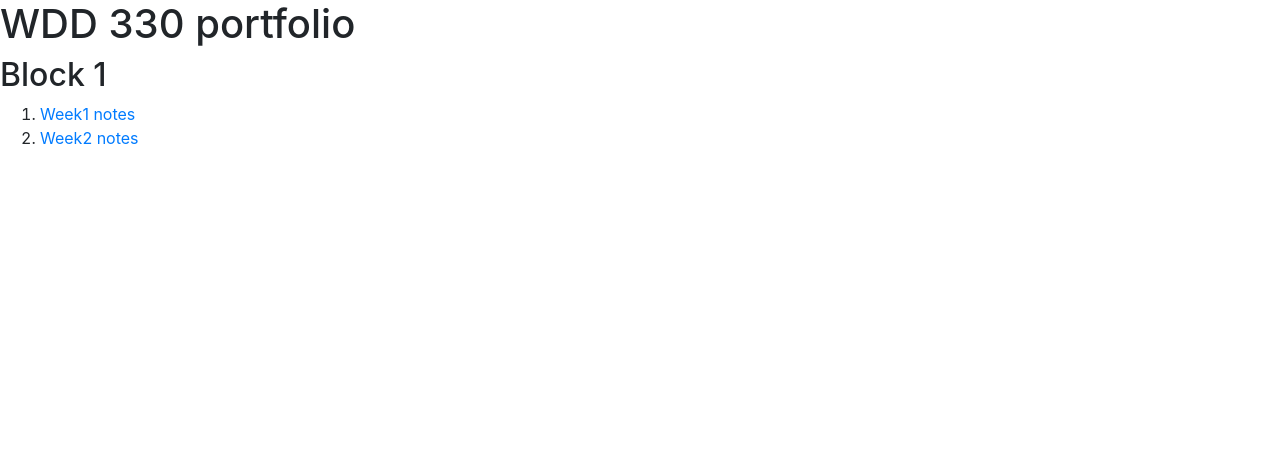
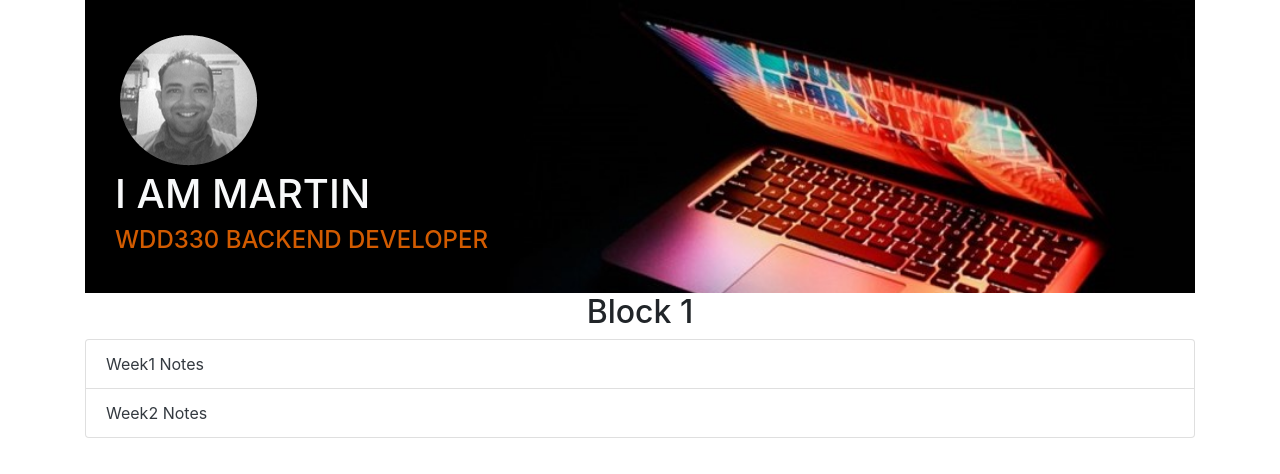
Before and after one commit to Tincho228/WDD330, a plain HTML site: page index.html in a window 1280 px wide. Drawn offline with nearby package versions, Linux system fonts and the light colour scheme.

Commit message:
Style portfolio

```diff
--- /dev/null
+++ b/css/styles.css
@@ -0,0 +1,8 @@
+.bg-image {
+    background-image: url("../images/bg-computer.jpg");
+    background-size: cover;
+    background-repeat: no-repeat;
+}
+.text-orange {
+    color: #d25b00;
+}
--- a/index.html
+++ b/index.html
@@ -1,5 +1,6 @@
 <!doctype html>
 <html lang="en">
+
 <head>
   <title>Portfolio</title>
   <!-- Required meta tags -->
@@ -7,24 +8,51 @@
   <meta name="viewport" content="width=device-width, initial-scale=1, shrink-to-fit=no">
 
   <!-- Bootstrap CSS -->
-    <link rel="stylesheet" href="https://stackpath.bootstrapcdn.com/bootstrap/4.3.1/css/bootstrap.min.css" integrity="sha384-ggOyR0iXCbMQv3Xipma34MD+dH/1fQ784/j6cY/iJTQUOhcWr7x9JvoRxT2MZw1T" crossorigin="anonymous">
+  <link rel="stylesheet" href="css/styles.css">
+  <link rel="stylesheet" href="https://stackpath.bootstrapcdn.com/bootstrap/4.3.1/css/bootstrap.min.css"
+    integrity="sha384-ggOyR0iXCbMQv3Xipma34MD+dH/1fQ784/j6cY/iJTQUOhcWr7x9JvoRxT2MZw1T" crossorigin="anonymous">
 
 </head>
+
 <body>
-
-    <h1>WDD 330 portfolio</h1>
-    <h2>Block 1</h2>
-    <ol id="list">
+  <div class="container">
+    <header class="bg-image">
+      <div class="row" style="padding:30px;">
+        <div class="col-sm-12">
+          <img src="images/profile-picture.png" alt="profile picture">
+        </div>
+        <div class="col-sm-12">
+          <h1 class="text-light">I AM MARTIN</h1>
+          <h4 class="text-orange">WDD330 BACKEND DEVELOPER</h4>
+        </div>
+      </div>
+    </header>
+    <section class="sectionNotes">
+      <div class="row">
+        <div class="col-sm-12">
+          <h2 class="text-center">Block 1</h2>
+          <ol id="list" class="list-group">
 
           </ol>
+        </div>
+      </div>
+    </section>
 
 
-    </ul>
+
+  </div>
   <!-- Optional JavaScript -->
   <!-- jQuery first, then Popper.js, then Bootstrap JS -->
-    <script src="https://code.jquery.com/jquery-3.3.1.slim.min.js" integrity="sha384-q8i/X+965DzO0rT7abK41JStQIAqVgRVzpbzo5smXKp4YfRvH+8abtTE1Pi6jizo" crossorigin="anonymous"></script>
-    <script src="https://cdnjs.cloudflare.com/ajax/libs/popper.js/1.14.7/umd/popper.min.js" integrity="sha384-UO2eT0CpHqdSJQ6hJty5KVphtPhzWj9WO1clHTMGa3JDZwrnQq4sF86dIHNDz0W1" crossorigin="anonymous"></script>
-    <script src="https://stackpath.bootstrapcdn.com/bootstrap/4.3.1/js/bootstrap.min.js" integrity="sha384-JjSmVgyd0p3pXB1rRibZUAYoIIy6OrQ6VrjIEaFf/nJGzIxFDsf4x0xIM+B07jRM" crossorigin="anonymous"></script>
+  <script src="https://code.jquery.com/jquery-3.3.1.slim.min.js"
+    integrity="sha384-q8i/X+965DzO0rT7abK41JStQIAqVgRVzpbzo5smXKp4YfRvH+8abtTE1Pi6jizo" crossorigin="anonymous">
+  </script>
+  <script src="https://cdnjs.cloudflare.com/ajax/libs/popper.js/1.14.7/umd/popper.min.js"
+    integrity="sha384-UO2eT0CpHqdSJQ6hJty5KVphtPhzWj9WO1clHTMGa3JDZwrnQq4sF86dIHNDz0W1" crossorigin="anonymous">
+  </script>
+  <script src="https://stackpath.bootstrapcdn.com/bootstrap/4.3.1/js/bootstrap.min.js"
+    integrity="sha384-JjSmVgyd0p3pXB1rRibZUAYoIIy6OrQ6VrjIEaFf/nJGzIxFDsf4x0xIM+B07jRM" crossorigin="anonymous">
+  </script>
   <script src="js/main.js"></script>
 </body>
+
 </html>
--- a/js/main.js
+++ b/js/main.js
@@ -8,21 +8,23 @@ function change(){
 
 const links = [
     {
-      label: "Week1 notes",
+      label: "Week1 Notes",
       url: "week1/index.html"
     },
     {
-      label: "Week2 notes",
+      label: "Week2 Notes",
       url: "week2/index.html"
     }
   ]
 for (var i=0; i < links.length; i++){
 // Create an li element
 var li = document.createElement("li");
+li.setAttribute("class", "list-group-item list-group-item-action");
 // Create an a element
 var a = document.createElement("a");
 a.setAttribute("href",links[i].url);
 a.textContent = links[i].label;
+a.setAttribute("class", "text-dark");
 // Inserting a element inside the li
 li.appendChild(a);
 //Select ol list
```
Also changed, not shown: images/bg-computer.jpg (added), images/profile-picture.png (added), week1/report.txt (added). Lines whose indentation alone changed are shown as unchanged.
